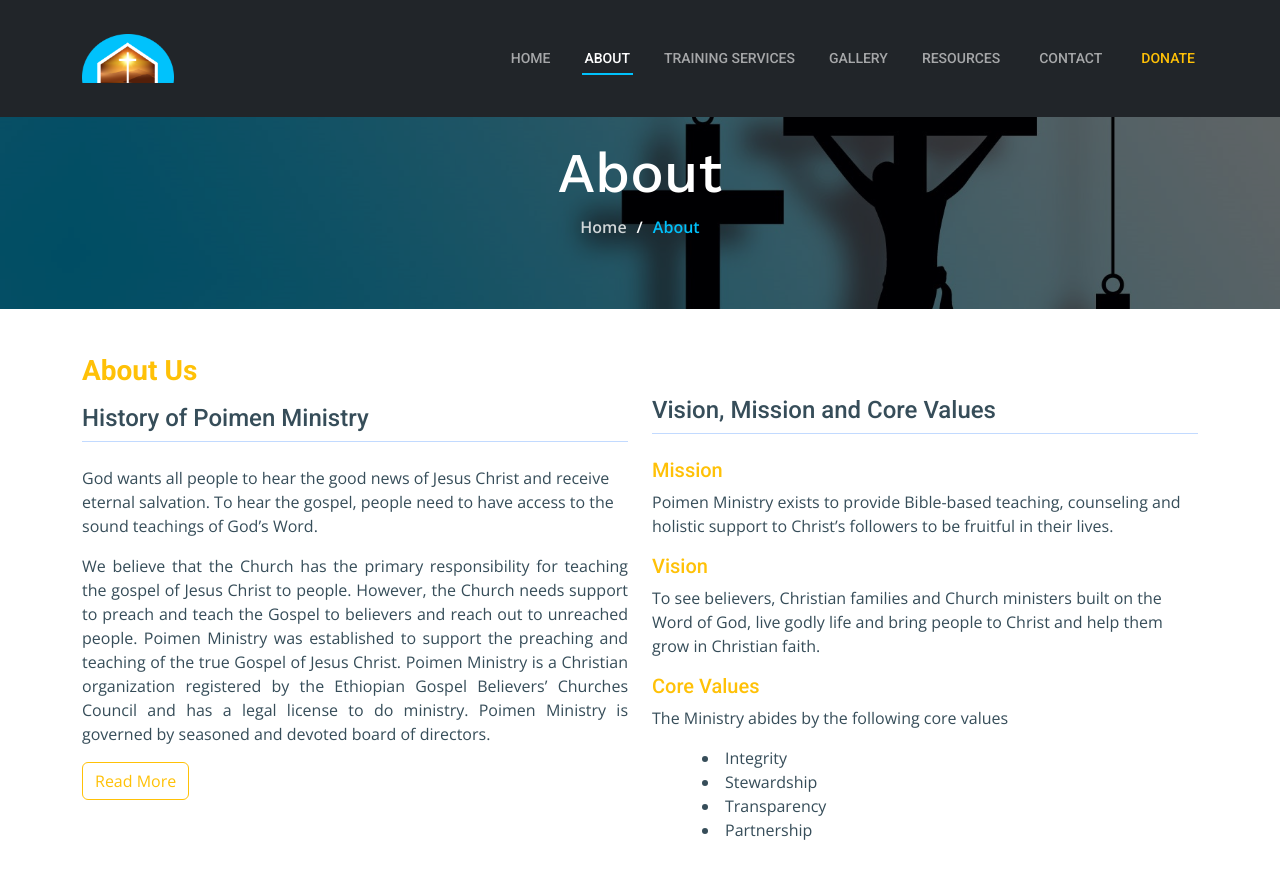
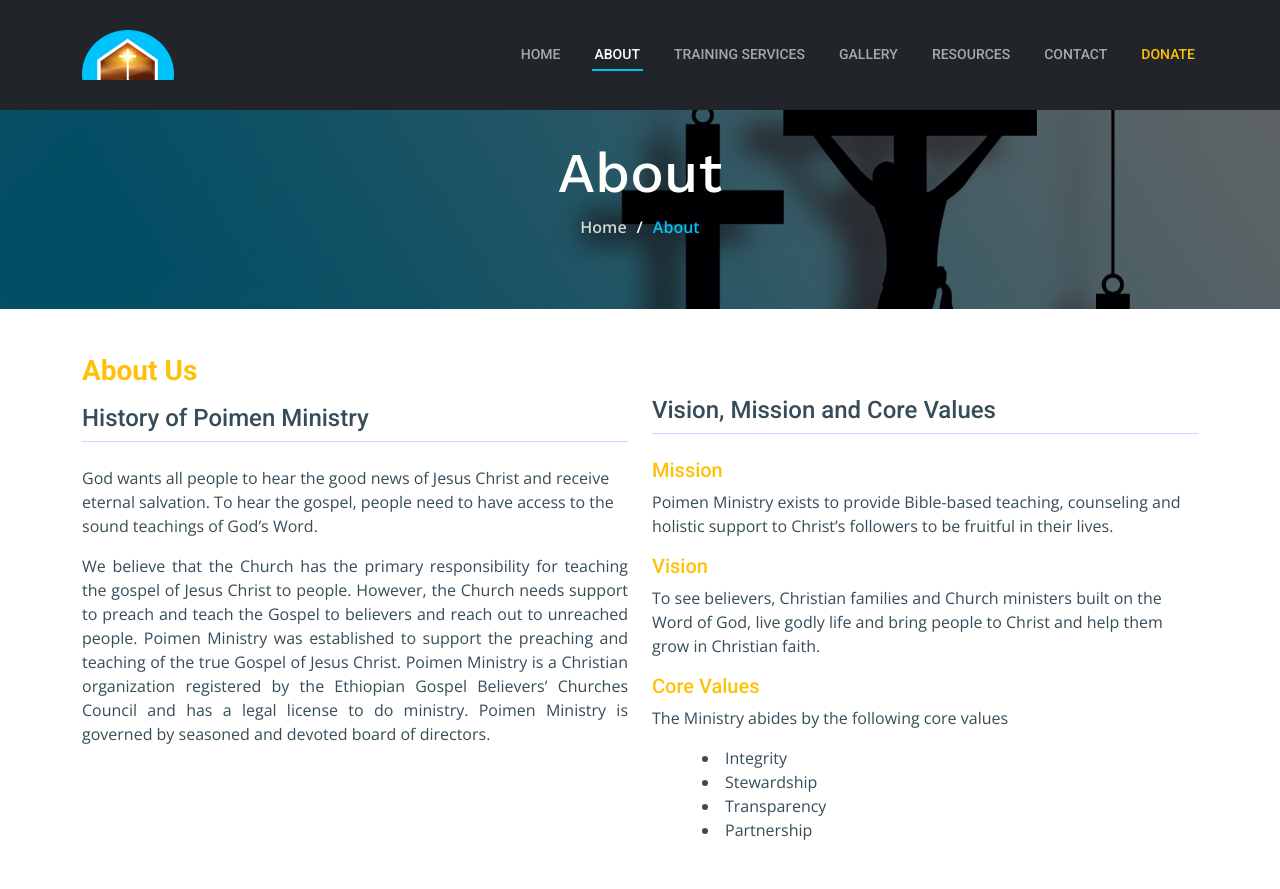
Before and after one commit to Samuelbahiru/poimen, a Django app: page /about/ in a window 1280 px wide. Shown: the top 889 px of the page. Run offline with Django 4.2, Linux system fonts and the light colour scheme; some libraries are stand-ins or nearby versions.

Commit message:
minor changes

```diff
--- a/company/templates/company/about.html
+++ b/company/templates/company/about.html
@@ -66,7 +66,7 @@
                 by seasoned and devoted
                 board of directors.
               </p>
-              <a href="{% url 'about'  %}"><button class="btn btn-outline-warning"> Read More</button></a>
+
 
             </div>
             <div class="col-lg-6 pt-4 pt-lg-0">
--- a/company/templates/company/include/navbar.html
+++ b/company/templates/company/include/navbar.html
@@ -21,7 +21,7 @@
           <li><a href="{% url 'service'%}" class="{% if request.path == '/services/' %}active{% endif %}">Training Services</a></li>
           <li><a href="{% url 'gallery' %}" class="{% if request.path == '/gallery/' %}active{% endif %}">Gallery</a></li>
           <li><a href="{% url 'resource' %}" class="{% if request.path == '/resource/' %}active{% endif %}">Resources</a></li>
-          <li><a href="{% url 'contact'%}" class="{% if request.path == '/contact/' %}active{% endif %} p-2 ">Contact</a></li>
+          <li><a href="{% url 'contact'%}" class="{% if request.path == '/contact/' %}active{% endif %} ">Contact</a></li>
           <li><a href="{% url 'donate' %}" class="{% if request.path == '/resource/' %}active{% endif %} text-warning">Donate</a></li>
 
         </ul>
--- a/poimen/settings.py
+++ b/poimen/settings.py
@@ -29,7 +29,7 @@ SECRET_KEY = 'django-insecure-&s((vfi9*2(j9+(e5z^mcwssqjt(w!)^l5p1&h$n0)%=p6es(m
 DEBUG = True
 
 ALLOWED_HOSTS = [
-    "poimenministry.org", "64.227.113.126"
+    "*"
 ]
 
 
@@ -154,6 +154,7 @@ CORS_ORIGIN_ALLOW_ALL = True
 CSRF_TRUSTED_ORIGINS = ['https://poimenministry.org/']
 
 
+
 # CORS_ORIGIN_WHITELIST = [
 #     "https://poimenministry.org/" # Add specific origins that are allowed
 # ]
```
Also changed, not shown: db.sqlite3, static/assets/img/apple-touch-icon.png, static/assets/img/d.png (added), static/assets/img/l.png.
